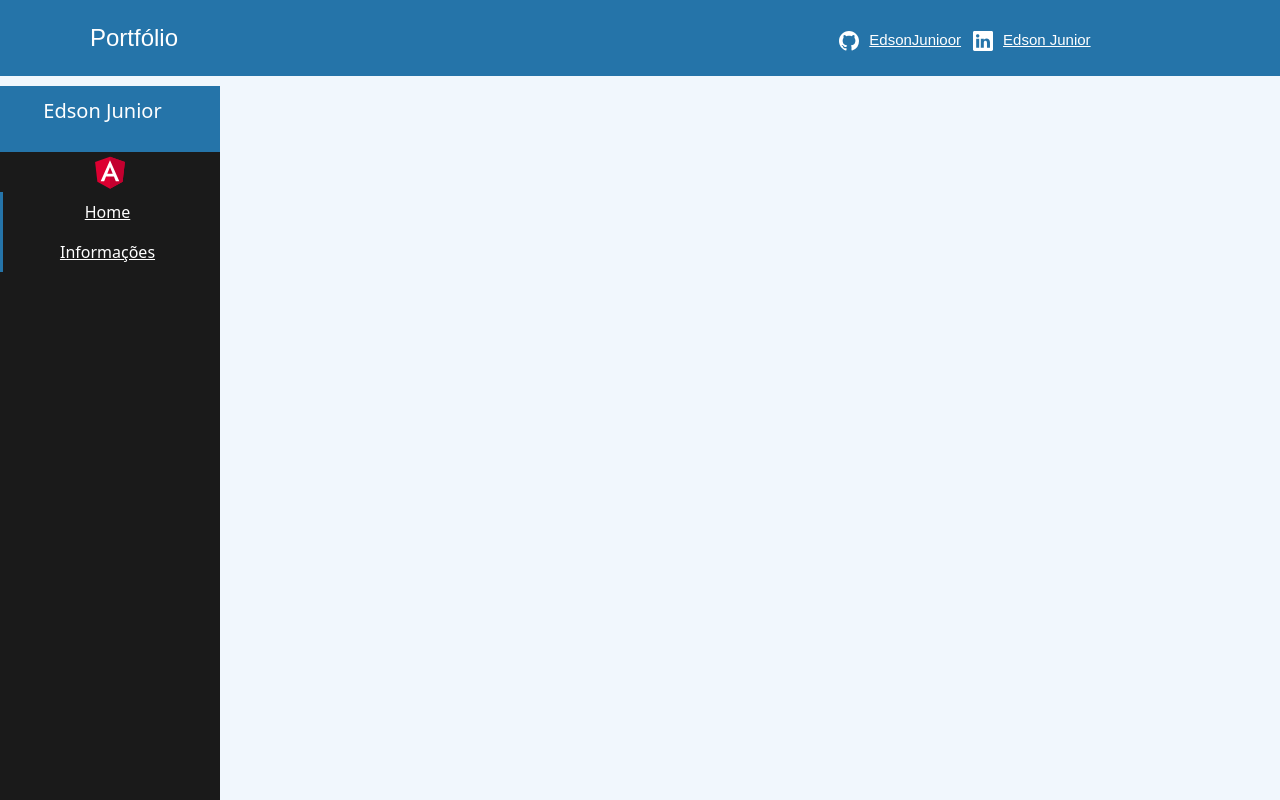
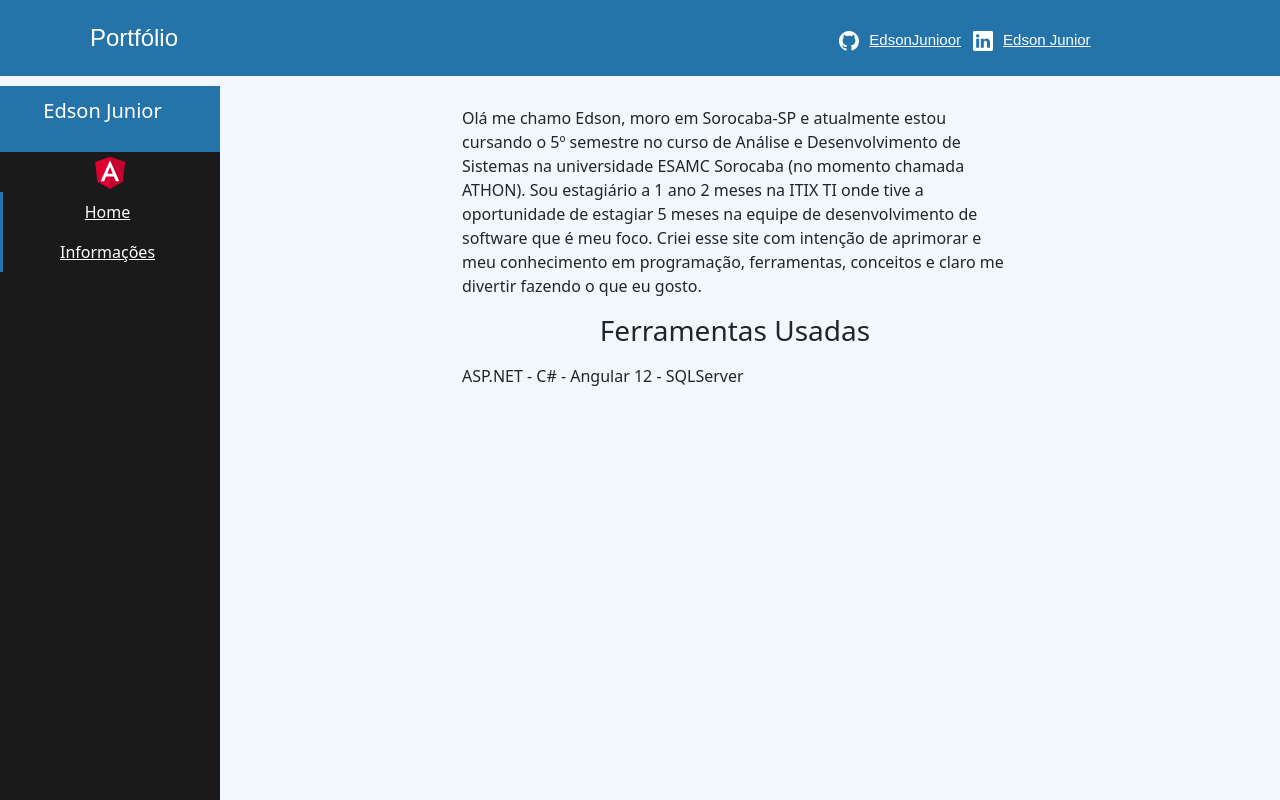
Before and after one commit to EdsonJunioor/PortifolioProject, an Angular app in the folder FrontEnd/Portifolio/: page /usuario in a window 1280 px wide. Built offline with nearby package versions, Linux system fonts and the light colour scheme; no server answers.

Commit message:
Inserção de texto e ferramentas usadas no projeto

```diff
--- a/FrontEnd/Portifolio/src/app/Components/Usuario/Usuario/Usuario.component.html
+++ b/FrontEnd/Portifolio/src/app/Components/Usuario/Usuario/Usuario.component.html
@@ -5,7 +5,13 @@
                 <h1 class="text-center">{{usuario.nome}}</h1>
             </div>
             <div>
-              <p>{{usuario.email}}</p>
+                <p *ngFor="let textoApresentacao of textoApresentacao">{{textoApresentacao.apresentacao}}</p>
+            </div>
+            <div>
+                <h3 class="text-center">Ferramentas Usadas</h3>
+            </div>
+            <div>
+                <p *ngFor="let textoApresentacao of textoApresentacao">{{textoApresentacao.ferramentas}}</p>
             </div>
             <div>
                 <p>{{usuario.habilidades}}</p>
--- a/FrontEnd/Portifolio/src/app/Components/Usuario/Usuario/Usuario.component.ts
+++ b/FrontEnd/Portifolio/src/app/Components/Usuario/Usuario/Usuario.component.ts
@@ -14,9 +14,12 @@ export class UsuarioComponent implements OnInit {
   public usuarios: Usuario[] = [] as Usuario[];
   public usuario: Usuario = new Usuario;
 
+  public textoApresentacao = [
+    { apresentacao: 'Olá me chamo Edson, moro em Sorocaba-SP e atualmente estou cursando o 5º semestre no curso de Análise e Desenvolvimento de Sistemas na universidade ESAMC Sorocaba (no momento chamada ATHON). Sou estagiário a 1 ano 2 meses na ITIX TI onde tive a oportunidade de estagiar 5 meses na equipe de desenvolvimento de software que é meu foco. Criei esse site com intenção de aprimorar e meu conhecimento em programação, ferramentas, conceitos e claro me divertir fazendo o que eu gosto.'},
+    { ferramentas:  'ASP.NET - C# - Angular 12 - SQLServer'},
+  ];
+
   constructor(private usuarioService: UsuarioService, private route: ActivatedRoute) { }
-
-  public id!: number;
 
   ngOnInit() {
     this.usuarioById(1);    //Aqui passei um id fixo para peger o meu usuario do banco
```
Lines whose indentation alone changed are shown as unchanged.
